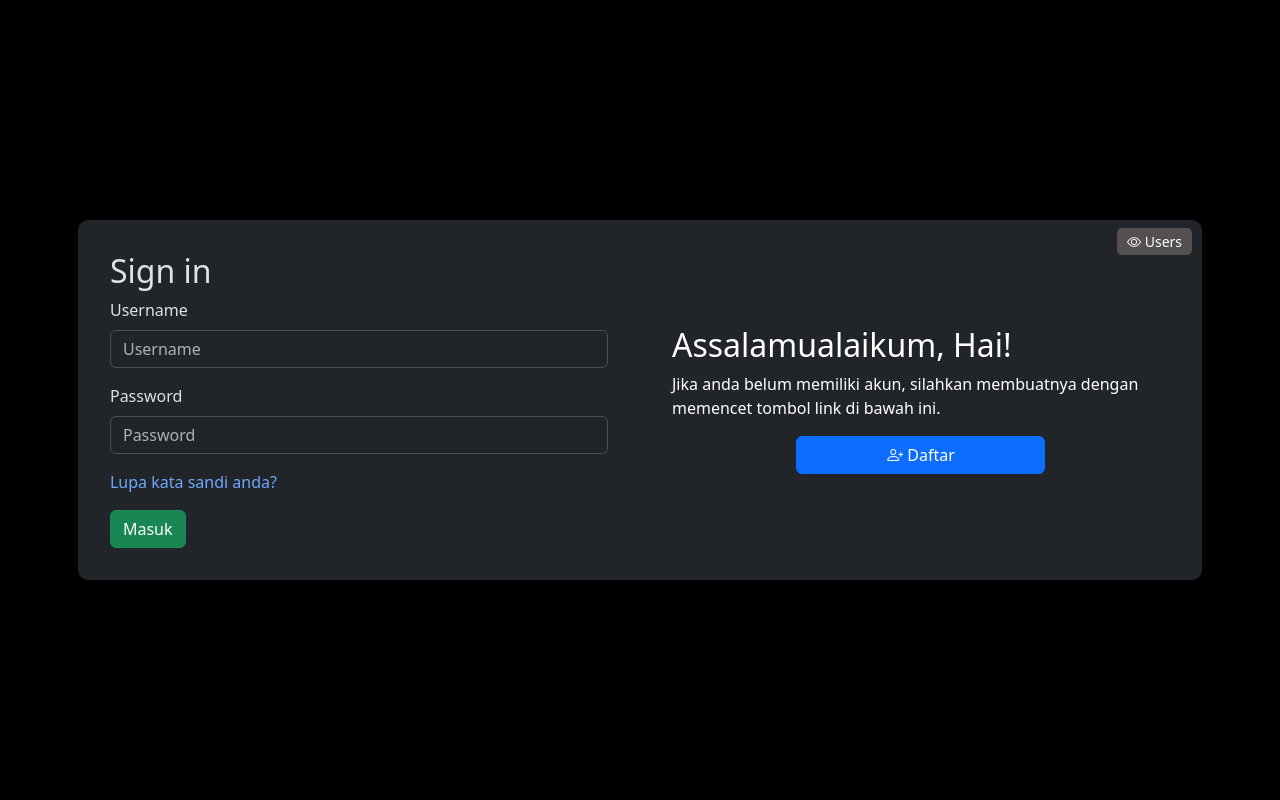
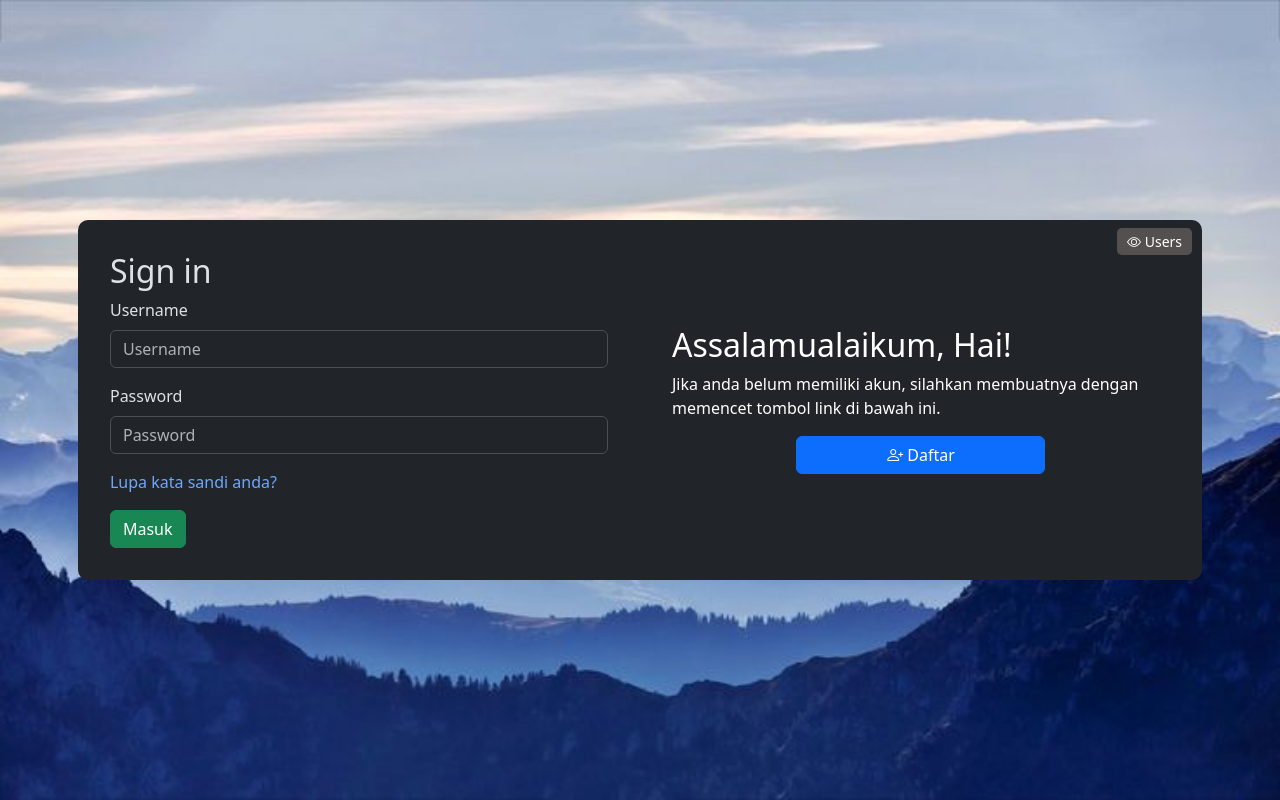
Before and after one commit to FutuhIqramMultazam/latihan-php, a PHP site: page /My/login.php in a window 1280 px wide. Run offline with PHP 8.4, Linux system fonts and the light colour scheme; data that the repository does not hold is empty.

Commit message:
menambahkan bg image di login page

```diff
--- a/login.php
+++ b/login.php
@@ -59,6 +59,10 @@ if (isset($_POST["login"])) {
     <style>
         body {
             background-color: black;
+            background-image: url(img/bg-data.jpeg);
+            background-position: center;
+            background-size: cover;
+            background-repeat: no-repeat;
         }
 
         .sign-in-form i {
```
Also changed, not shown: img/bg-data.jpeg (added), img/for-register.jpeg (added), img/gedung.jpeg (added).
